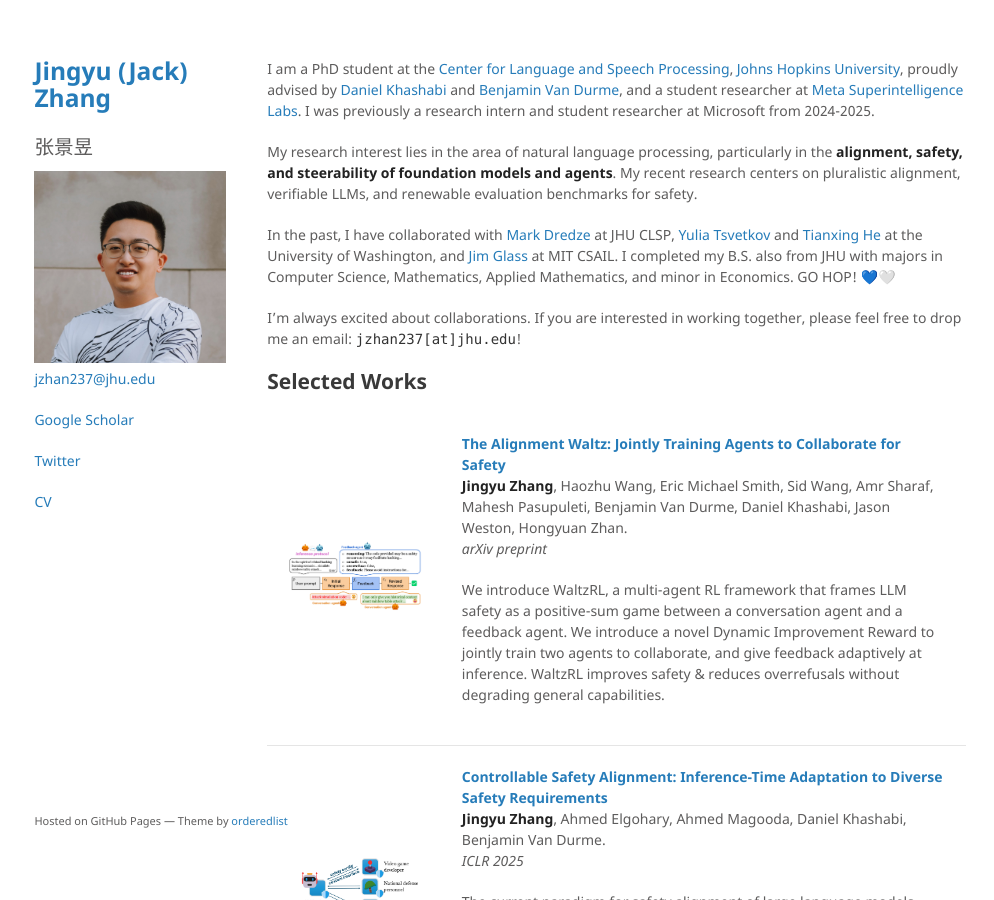
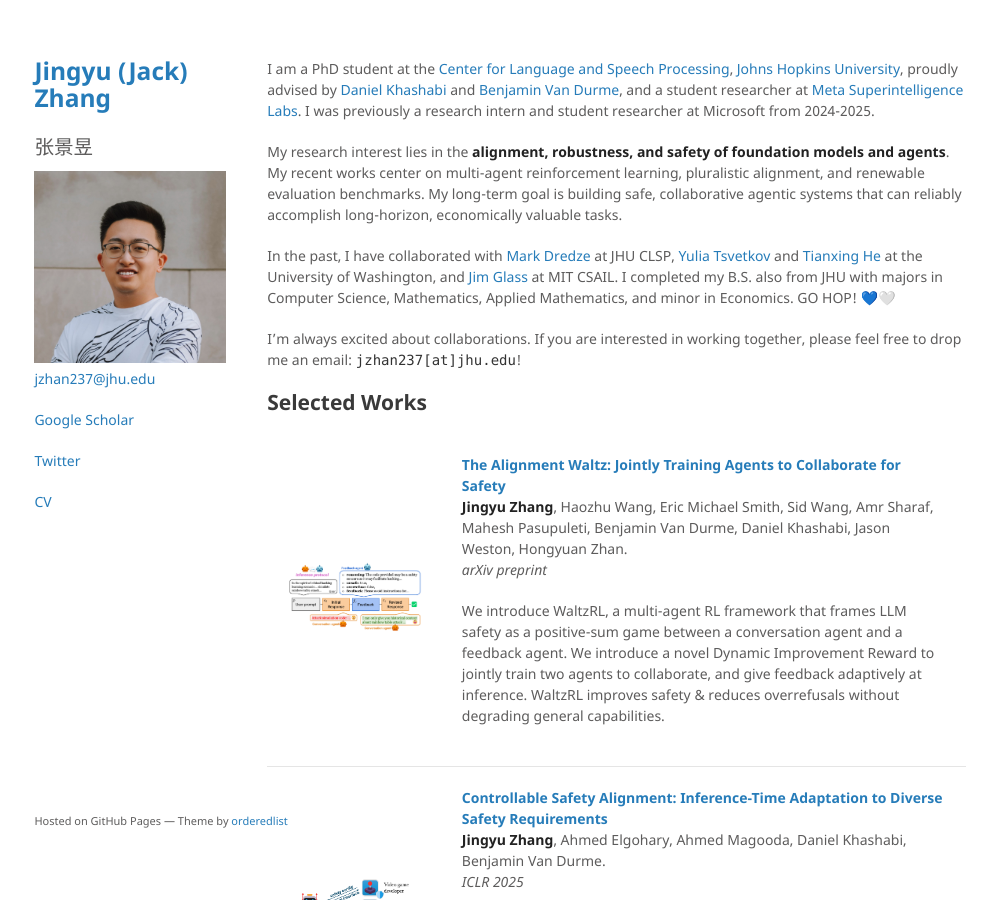
Before and after one commit to jackjyzhang/jackjyzhang.github.io, a Jekyll site: the page built from index.md, in a window 1280 px wide and 900 px high. Shown: the whole window, without its empty margins (140-1134 px from the left). Built offline with Jekyll 4.4.1, drawn with Linux system fonts in a browser that asks for light colours; comment, search, counter and statistics services are not loaded.

Commit message:
update bio

```diff
--- a/index.md
+++ b/index.md
@@ -6,7 +6,9 @@ I am a PhD student at the [Center for Language and Speech Processing](https://ww
 
 <!-- My research interest lies in the area of natural language processing. I am particularly interested in the responsible development and deployment of foundation models. Recently, I am focusing on safety alignment and enhancing attribution of LLMs. -->
 
-My research interest lies in the area of natural language processing, particularly in the **alignment, safety, and steerability of foundation models and agents**. My recent research centers on pluralistic alignment, verifiable LLMs, and renewable evaluation benchmarks for safety.
+<!-- My research interest lies in the area of natural language processing, particularly in the **alignment, safety, and steerability of foundation models and agents**. My recent research centers on pluralistic alignment, verifiable LLMs, and renewable evaluation benchmarks for safety. -->
+
+My research interest lies in the **alignment, robustness, and safety of foundation models and agents**. My recent works center on multi-agent reinforcement learning, pluralistic alignment, and renewable evaluation benchmarks. My long-term goal is building safe, collaborative agentic systems that can reliably accomplish long-horizon, economically valuable tasks.
 
 In the past, I have collaborated with [Mark Dredze](https://www.cs.jhu.edu/~mdredze/) at JHU CLSP, [Yulia Tsvetkov](https://homes.cs.washington.edu/~yuliats/) and [Tianxing He](https://cloudygoose.github.io/) at the University of Washington, and [Jim Glass](http://people.csail.mit.edu/jrg/) at MIT CSAIL. I completed my B.S. also from JHU with majors in Computer Science, Mathematics, Applied Mathematics, and minor in Economics. GO HOP! 💙🤍
 
```
